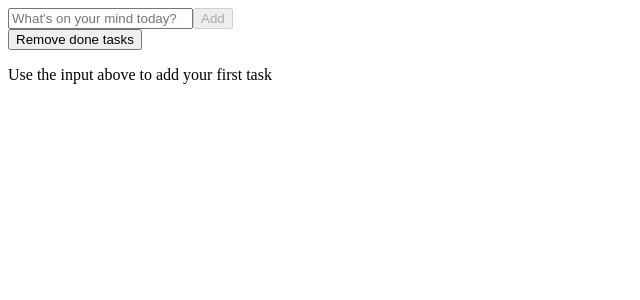
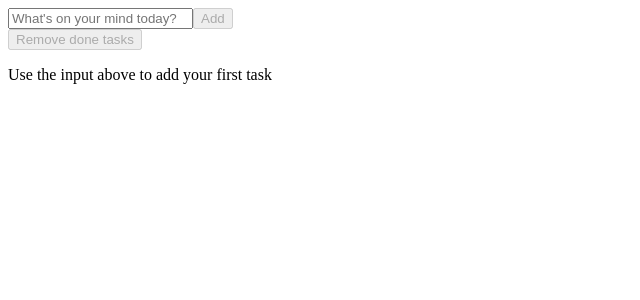
Before and after one commit to Gelio/todo-app-compilers-comparison, a React app: page / in a window 1280 px wide. Shown: the top 300 px of the page, without its empty margins (0-640 px from the left). Built offline with nearby package versions, Linux system fonts and the light colour scheme; the HTML template or start-up script is replaced by a standard one.

Commit message:
disable "Remove done tasks" button when it is a noop

```diff
--- a/src/tasks/remove-done.tsx
+++ b/src/tasks/remove-done.tsx
@@ -1,17 +1,23 @@
-import { FunctionComponent } from "react";
-import { useSetRecoilState } from "recoil";
+import { FunctionComponent, useCallback } from "react";
+import { selector, useRecoilState, useSetRecoilState } from "recoil";
 import { Button } from "../components";
 import { taskListState } from "./state";
 
 export const RemoveDoneTasksButton: FunctionComponent = () => {
-  const setTasks = useSetRecoilState(taskListState);
+  const [tasks, setTasks] = useRecoilState(taskListState);
+
+  const completedTasks = tasks.filter((task) => task.completed);
+
+  const removeCompletedTasks = useCallback(
+    () => setTasks((t) => t.filter((task) => !task.completed)),
+    [setTasks],
+  );
 
   return (
     <Button
       className="w-full"
-      onClick={() =>
-        setTasks((tasks) => tasks.filter((task) => !task.completed))
-      }
+      disabled={completedTasks.length === 0}
+      onClick={removeCompletedTasks}
     >
       Remove done tasks
     </Button>
```
